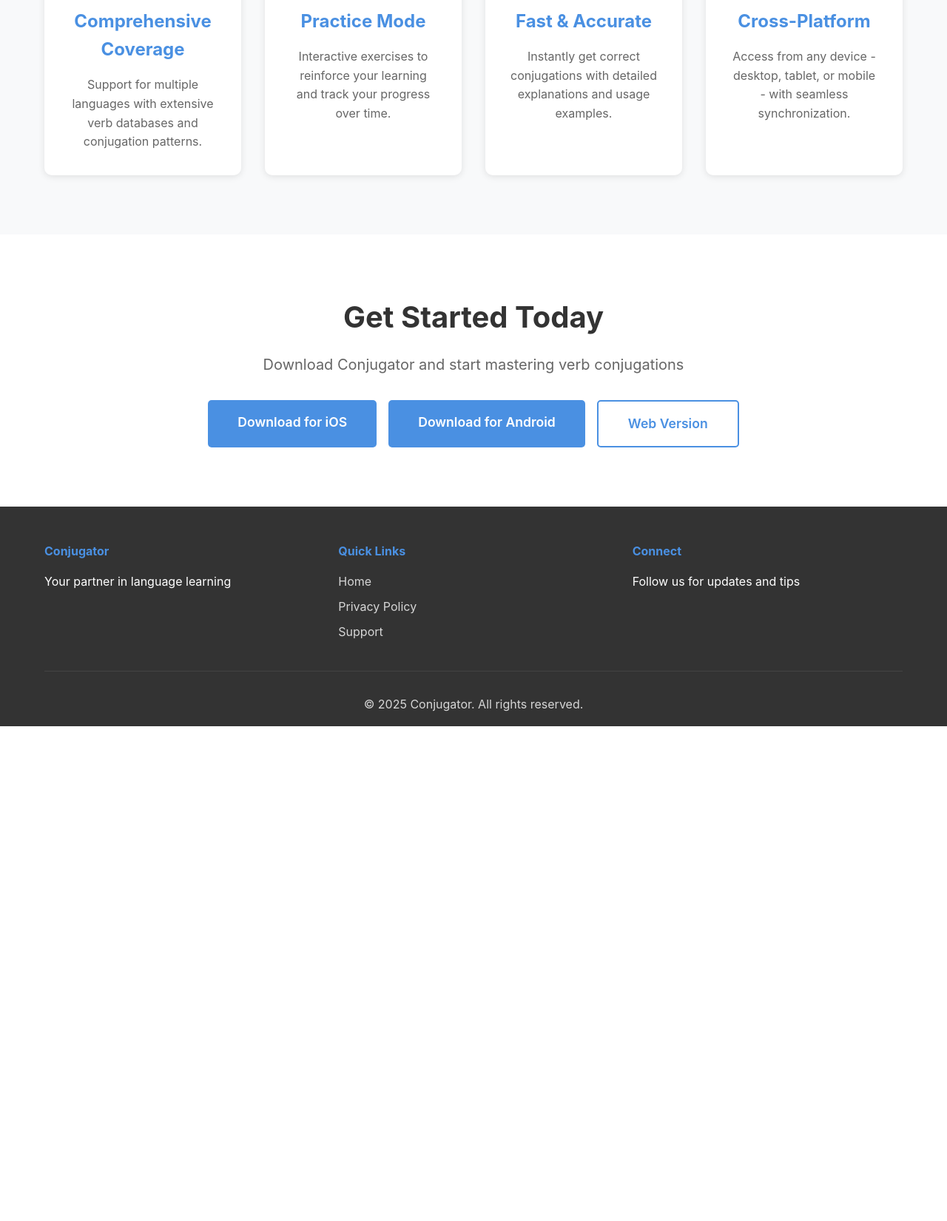
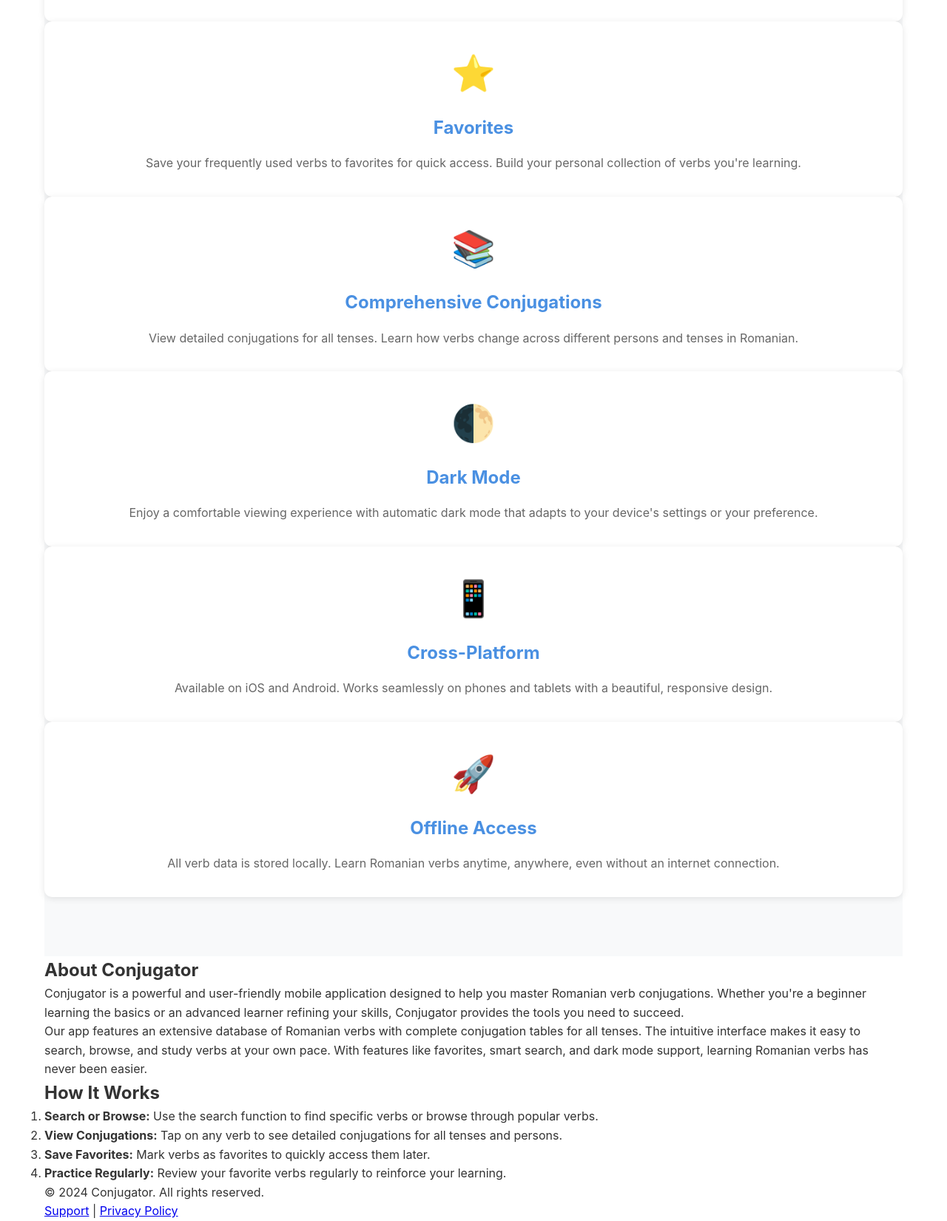
Before and after one commit to aleksmiller/conjugator, a plain HTML site: page docs/index.html in a window 1280 px wide. Shown: the part 780-2431 px from the top of the page at 74% size. Before the commit the page ends 1762 px from the top, so only its background shows below. Drawn offline with Linux system fonts and the light colour scheme.

Commit message:
Update index.

```diff
--- a/docs/index.html
+++ b/docs/index.html
@@ -3,95 +3,110 @@
 <head>
   <meta charset="UTF-8">
   <meta name="viewport" content="width=device-width, initial-scale=1.0">
-    <title>Conjugator - Master Verb Conjugations</title>
+  <meta name="description" content="Conjugator - Learn Romanian verb conjugations with ease. A comprehensive app for mastering Romanian verbs.">
+  <title>Conjugator - Romanian Verb Conjugation App</title>
   <link rel="stylesheet" href="styles.css">
 </head>
 <body>
-    <nav class="navbar">
+  <header>
     <div class="container">
-            <div class="nav-brand">Conjugator</div>
-            <ul class="nav-menu">
+      <a href="index.html" class="logo">Conjugator</a>
+      <nav>
+        <ul>
           <li><a href="index.html">Home</a></li>
-                <li><a href="privacy.html">Privacy</a></li>
           <li><a href="support.html">Support</a></li>
+          <li><a href="privacy.html">Privacy Policy</a></li>
         </ul>
-        </div>
       </nav>
-
-    <header class="hero">
-        <div class="container">
-            <h1>Master Verb Conjugations with Ease</h1>
-            <p class="hero-subtitle">The smart way to learn and practice verb conjugations in any language</p>
-            <div class="hero-buttons">
-                <a href="#features" class="btn btn-primary">Learn More</a>
-                <a href="#download" class="btn btn-secondary">Get Started</a>
-            </div>
     </div>
   </header>
 
-    <section id="features" class="features">
+  <main>
     <div class="container">
-            <h2>Why Choose Conjugator?</h2>
-            <div class="feature-grid">
+      <!-- Hero Section -->
+      <section class="hero">
+        <h1>Conjugator</h1>
+        <p>Master Romanian verb conjugations with ease. Your comprehensive guide to learning and practicing Romanian verbs.</p>
+        <div class="cta-buttons">
+          <a href="#" class="btn btn-primary">Download on App Store</a>
+          <a href="#" class="btn btn-secondary">Get on Google Play</a>
+        </div>
+      </section>
+
+      <!-- Features Section -->
+      <section class="features">
+        <div class="feature-card">
+          <div class="feature-icon">🔍</div>
+          <h3>Smart Search</h3>
+          <p>Quickly find any Romanian verb with our intelligent search and autocomplete suggestions. Browse through popular verbs or search for specific ones.</p>
+        </div>
+
+        <div class="feature-card">
+          <div class="feature-icon">⭐</div>
+          <h3>Favorites</h3>
+          <p>Save your frequently used verbs to favorites for quick access. Build your personal collection of verbs you're learning.</p>
+        </div>
+
         <div class="feature-card">
           <div class="feature-icon">📚</div>
-                    <h3>Comprehensive Coverage</h3>
-                    <p>Support for multiple languages with extensive verb databases and conjugation patterns.</p>
+          <h3>Comprehensive Conjugations</h3>
+          <p>View detailed conjugations for all tenses. Learn how verbs change across different persons and tenses in Romanian.</p>
         </div>
+
         <div class="feature-card">
-                    <div class="feature-icon">🎯</div>
-                    <h3>Practice Mode</h3>
-                    <p>Interactive exercises to reinforce your learning and track your progress over time.</p>
+          <div class="feature-icon">🌓</div>
+          <h3>Dark Mode</h3>
+          <p>Enjoy a comfortable viewing experience with automatic dark mode that adapts to your device's settings or your preference.</p>
         </div>
-                <div class="feature-card">
-                    <div class="feature-icon">⚡</div>
-                    <h3>Fast & Accurate</h3>
-                    <p>Instantly get correct conjugations with detailed explanations and usage examples.</p>
-                </div>
+
         <div class="feature-card">
           <div class="feature-icon">📱</div>
           <h3>Cross-Platform</h3>
-                    <p>Access from any device - desktop, tablet, or mobile - with seamless synchronization.</p>
+          <p>Available on iOS and Android. Works seamlessly on phones and tablets with a beautiful, responsive design.</p>
         </div>
-            </div>
+
+        <div class="feature-card">
+          <div class="feature-icon">🚀</div>
+          <h3>Offline Access</h3>
+          <p>All verb data is stored locally. Learn Romanian verbs anytime, anywhere, even without an internet connection.</p>
         </div>
       </section>
 
-    <section id="download" class="download">
-        <div class="container">
-            <h2>Get Started Today</h2>
-            <p>Download Conjugator and start mastering verb conjugations</p>
-            <div class="download-buttons">
-                <a href="#" class="btn btn-primary btn-large">Download for iOS</a>
-                <a href="#" class="btn btn-primary btn-large">Download for Android</a>
-                <a href="#" class="btn btn-secondary btn-large">Web Version</a>
-            </div>
-        </div>
+      <!-- About Section -->
+      <section class="content-section">
+        <h2>About Conjugator</h2>
+        <p>
+          Conjugator is a powerful and user-friendly mobile application designed to help you master Romanian verb conjugations.
+          Whether you're a beginner learning the basics or an advanced learner refining your skills, Conjugator provides the tools
+          you need to succeed.
+        </p>
+        <p>
+          Our app features an extensive database of Romanian verbs with complete conjugation tables for all tenses. The intuitive
+          interface makes it easy to search, browse, and study verbs at your own pace. With features like favorites, smart search,
+          and dark mode support, learning Romanian verbs has never been easier.
+        </p>
       </section>
 
-    <footer class="footer">
+      <!-- How It Works Section -->
+      <section class="content-section">
+        <h2>How It Works</h2>
+        <ol>
+          <li><strong>Search or Browse:</strong> Use the search function to find specific verbs or browse through popular verbs.</li>
+          <li><strong>View Conjugations:</strong> Tap on any verb to see detailed conjugations for all tenses and persons.</li>
+          <li><strong>Save Favorites:</strong> Mark verbs as favorites to quickly access them later.</li>
+          <li><strong>Practice Regularly:</strong> Review your favorite verbs regularly to reinforce your learning.</li>
+        </ol>
+      </section>
+    </div>
+  </main>
+
+  <footer>
     <div class="container">
-            <div class="footer-content">
-                <div class="footer-section">
-                    <h4>Conjugator</h4>
-                    <p>Your partner in language learning</p>
-                </div>
-                <div class="footer-section">
-                    <h4>Quick Links</h4>
-                    <ul>
-                        <li><a href="index.html">Home</a></li>
-                        <li><a href="privacy.html">Privacy Policy</a></li>
-                        <li><a href="support.html">Support</a></li>
-                    </ul>
-                </div>
-                <div class="footer-section">
-                    <h4>Connect</h4>
-                    <p>Follow us for updates and tips</p>
-                </div>
-            </div>
-            <div class="footer-bottom">
-                <p>&copy; 2025 Conjugator. All rights reserved.</p>
-            </div>
+      <p>&copy; 2024 Conjugator. All rights reserved.</p>
+      <p>
+        <a href="support.html">Support</a> |
+        <a href="privacy.html">Privacy Policy</a>
+      </p>
     </div>
   </footer>
 </body>
```
Lines whose indentation alone changed are shown as unchanged.
